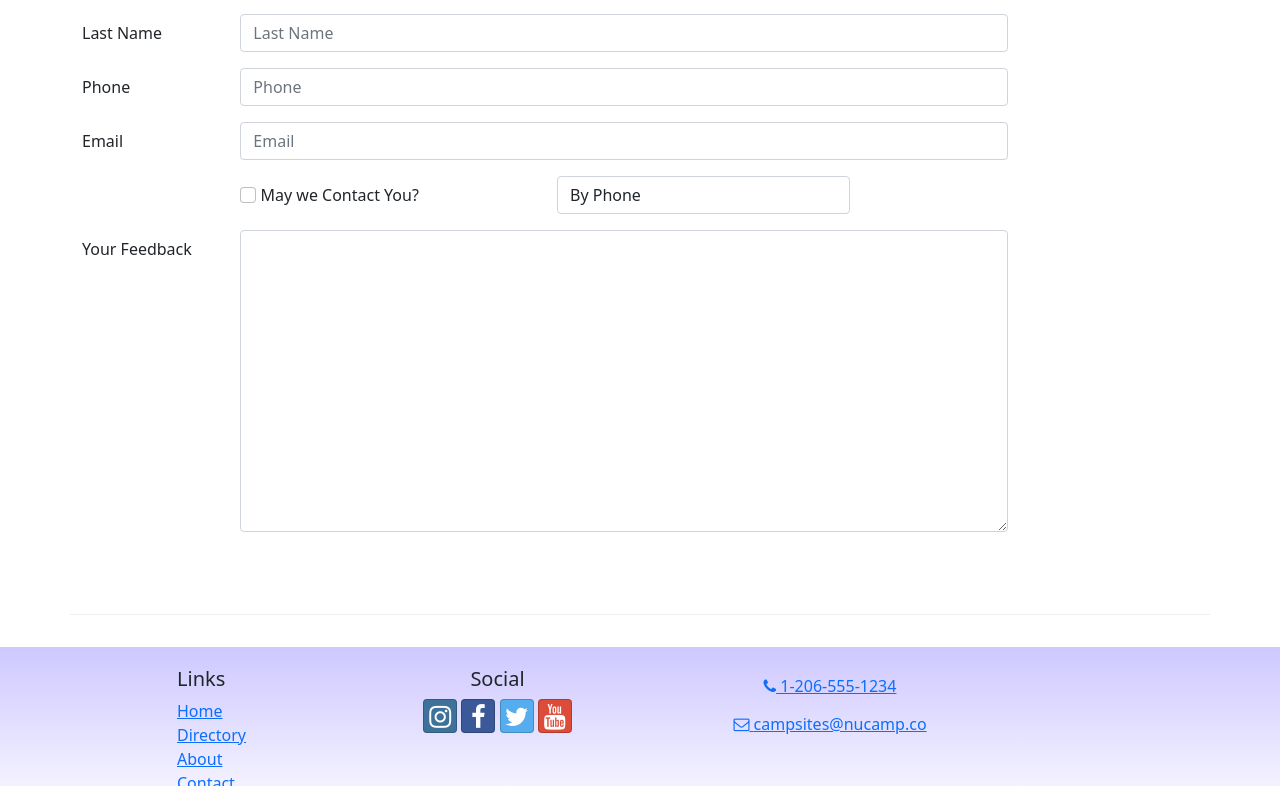
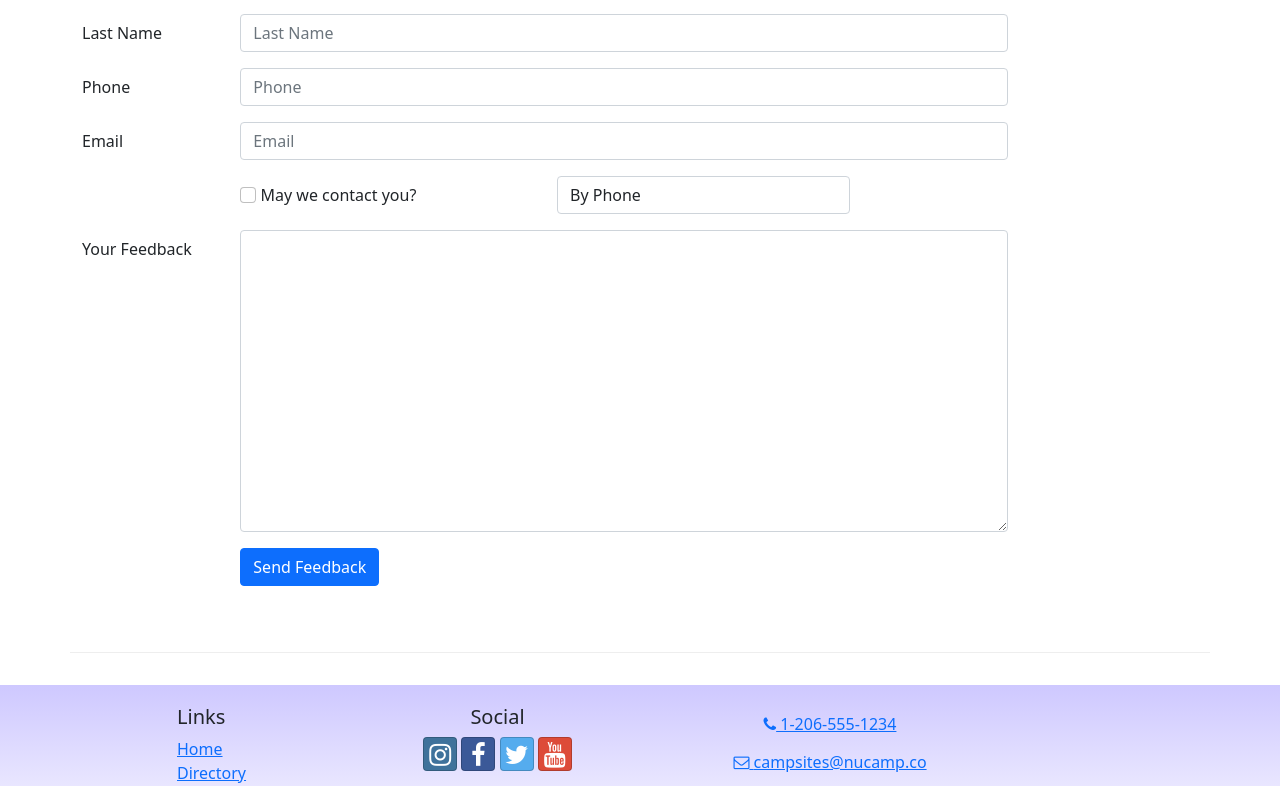
Before and after one commit to Kong-Judy/React-Course-Project, a React (Create React App) app: page /contact in a window 1280 px wide. Shown: the part 654-1440 px from the top of the page. Built offline with nearby package versions, Linux system fonts and the light colour scheme.

Commit message:
ContactForm Part 3

```diff
--- a/src/components/ContactForm.js
+++ b/src/components/ContactForm.js
@@ -2,6 +2,12 @@
 import { Formik, Field, Form } from 'formik';
 
 const ContactForm = () => {
+    const handleSubmit = (values, { resetForm }) => {
+        console.log('form values:', values);
+        console.log('in JSON format:', JSON.stringify(values));
+        resetForm();
+    };
+
     return (
         <Formik
             initialValues={{
@@ -13,6 +19,7 @@
                 contactType: 'By Phone',
                 feedback: ''
             }}
+            onSubmit={handleSubmit}
         >
             <Form>
                 <FormGroup row>
@@ -71,7 +78,7 @@
                             type="checkbox"
                             className="form-check-input"
                         />{' '}
-                        May we Contact You?
+                        May we contact you?
                     </Label>
                     <Col md="4">
                         <Field
@@ -97,7 +104,13 @@
                         />
                     </Col>
                 </FormGroup>
-                <FormGroup row />
+                <FormGroup row>
+                    <Col md={{ size: 10, offset: 2 }}>
+                        <Button type="submit" color="primary">
+                            Send Feedback
+                        </Button>
+                    </Col>
+                </FormGroup>
             </Form>
         </Formik>
     );
```
